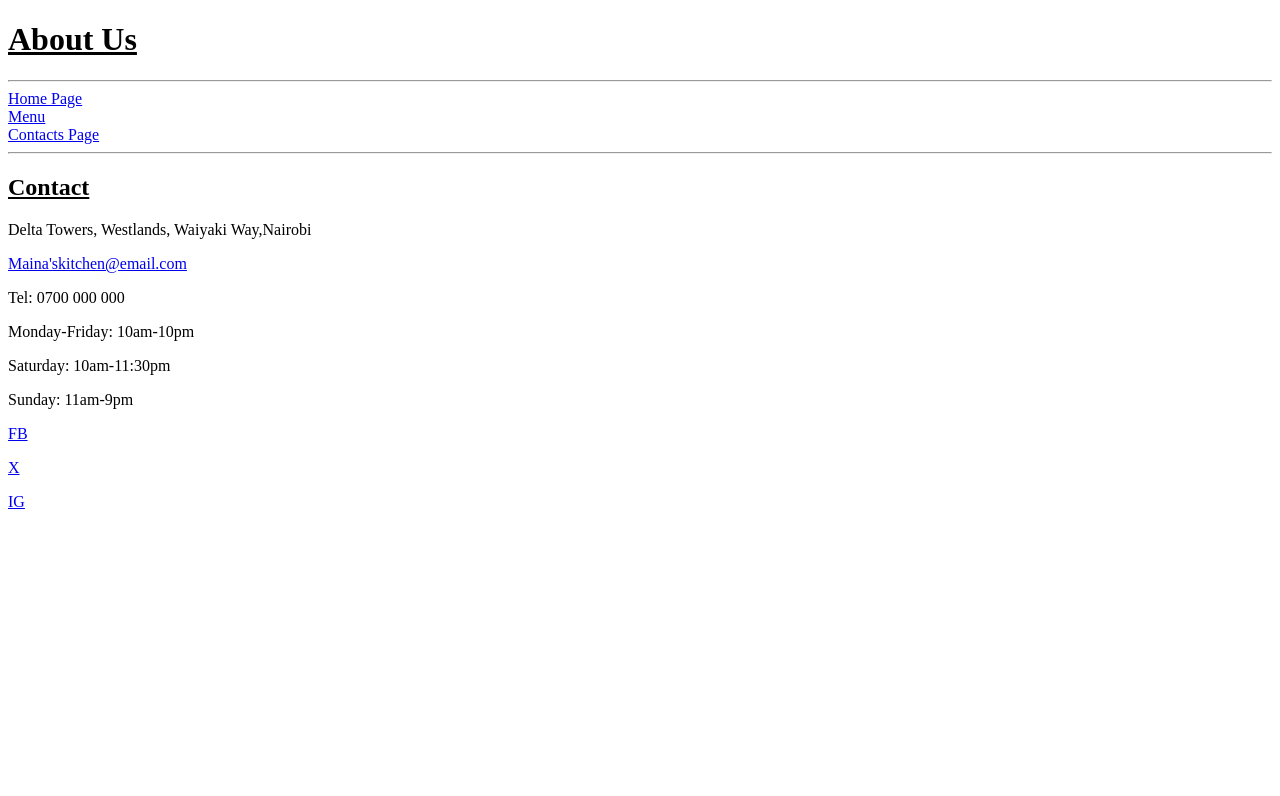
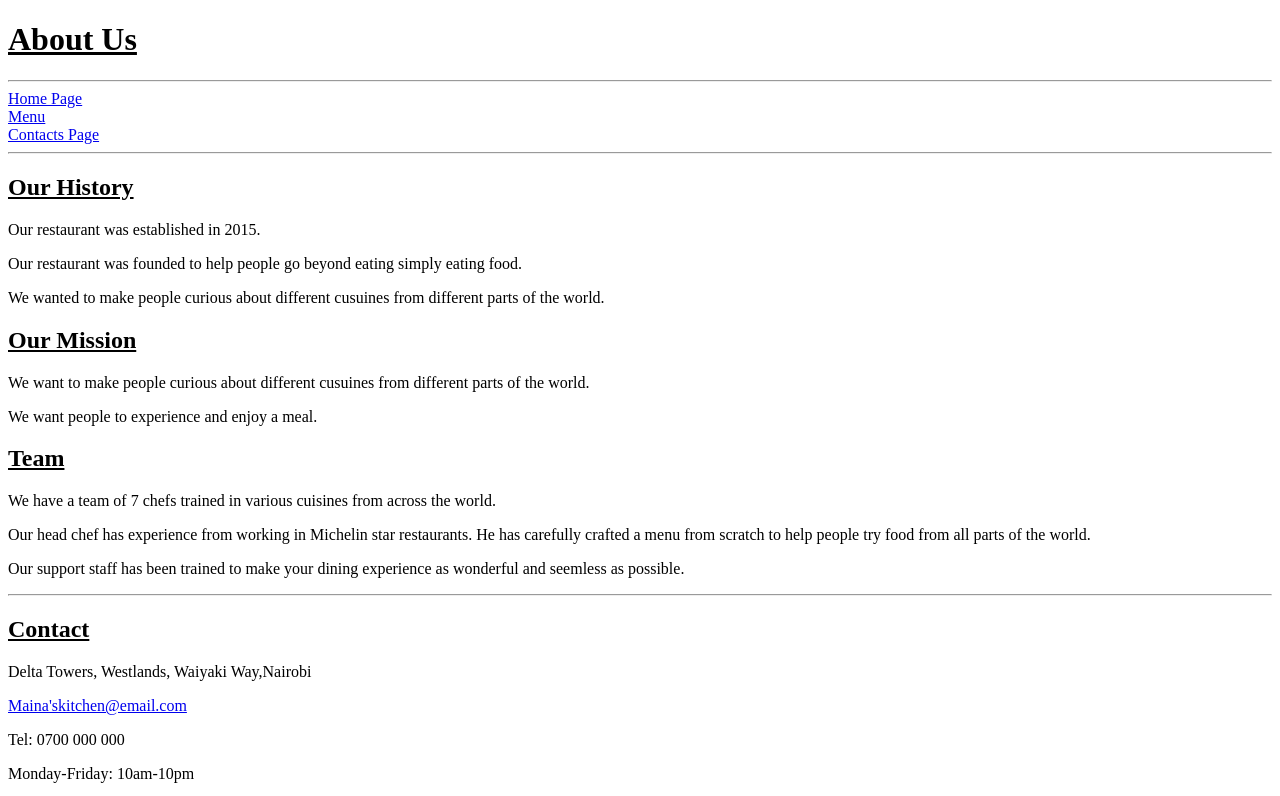
Before and after one commit to Kamwerudroid/Restaurant_Menu, a plain HTML site: page about.html in a window 1280 px wide. Shown: the top 796 px of the page. Drawn offline with Linux system fonts and the light colour scheme.

Commit message:
About page completed.

```diff
--- a/about.html
+++ b/about.html
@@ -15,8 +15,41 @@
 
     <a href="contact.html">Contacts Page</a>
     <hr />
+    <h2><u>Our History</u></h2>
+    <p>Our restaurant was established in 2015.</p>
+    <p>
+      Our restaurant was founded to help people go beyond eating simply eating
+      food.
+    </p>
+    <p>
+      We wanted to make people curious about different cusuines from different
+      parts of the world.
+    </p>
+    <h2><u>Our Mission</u></h2>
+
+    <p>
+      We want to make people curious about different cusuines from different
+      parts of the world.
+    </p>
+    <p>We want people to experience and enjoy a meal.</p>
+
+    <h2><u>Team</u></h2>
+    <p>
+      We have a team of 7 chefs trained in various cuisines from across the
+      world.
+    </p>
+    <p>
+      Our head chef has experience from working in Michelin star restaurants. He
+      has carefully crafted a menu from scratch to help people try food from all
+      parts of the world.
+    </p>
+    <p>
+      Our support staff has been trained to make your dining experience as
+      wonderful and seemless as possible.
+    </p>
+    <hr />
     <footer>
-        <h2><u>Contact</u></h2>
+      <h2><u>Contact</u></h2>
       <p>Delta Towers, Westlands, Waiyaki Way,Nairobi</p>
       <p>
         <a href="mailto:Maina'skitchen@email.com">Maina'skitchen@email.com</a>
```
Also changed, not shown: menu_page.html (+20 -0 lines).
